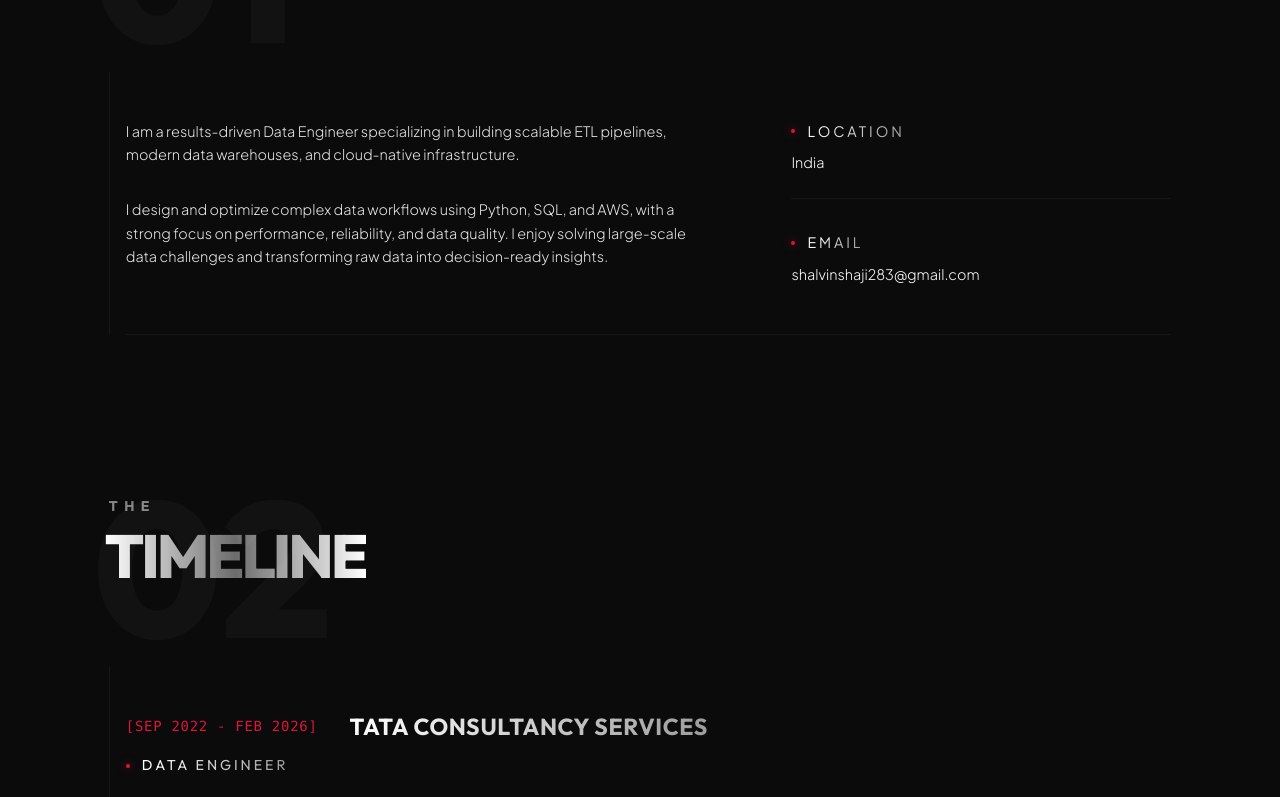
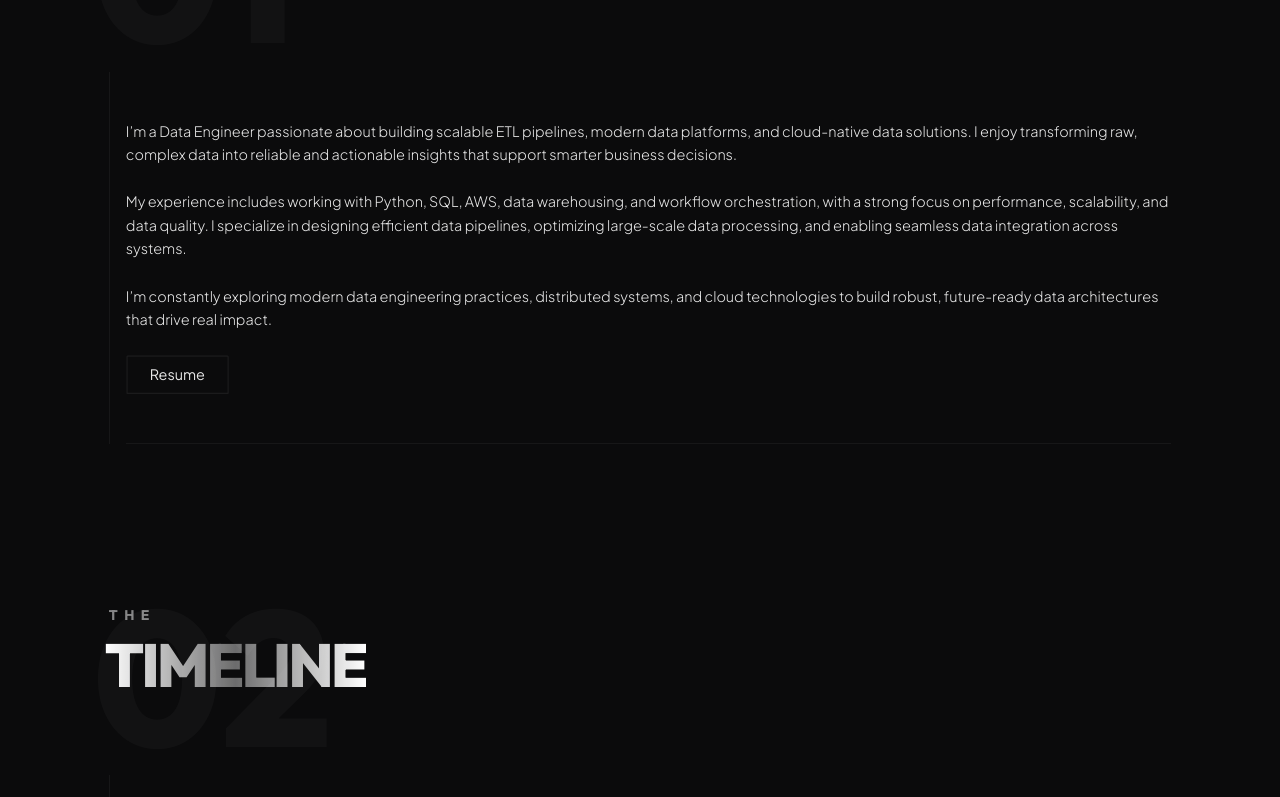
Before and after one commit to ShalvinShaji/new-portfolio, a React (Vite) app: page / in a window 1280 px wide. Shown: the part 980-1777 px from the top of the page. Built offline with nearby package versions, Linux system fonts and the light colour scheme.

Commit message:
edited experience section, about section, social urls changed

```diff
--- a/src/App.jsx
+++ b/src/App.jsx
@@ -6,10 +6,8 @@ import Preloader from './components/Preloader';
 
 // Lazy load heavy sections
 const Hero = lazy(() => import('./components/Hero'));
-const Projects = lazy(() => import('./components/Projects'));
 const About = lazy(() => import('./components/About'));
 const Experience = lazy(() => import('./components/Experience'));
-const Skills = lazy(() => import('./components/Skills'));
 
 function App() {
   const [loading, setLoading] = React.useState(true);
@@ -41,10 +39,8 @@ function App() {
           <LazyMotion features={domAnimation}>
             <Hero startAnimation={startAnim} />
           </LazyMotion>
-          {/* <Projects /> */}
           <About />
           <Experience />
-          <Skills />
         </Suspense>
       </main>
       <Footer />
--- a/src/components/About.jsx
+++ b/src/components/About.jsx
@@ -1,12 +1,23 @@
-import React, { memo } from 'react';
-import { portfolioData } from '../data/portfolio';
+import React, { memo, useState, useEffect } from "react";
+import { portfolioData } from "../data/portfolio";
+import resumePdf from "../data/Shalvin_Shaji.pdf";
 
 const About = memo(() => {
-  const {
-    bio,
-    quickInfo
-  } = portfolioData.personalInfo;
+  const { bio } = portfolioData.personalInfo;
   const { about } = portfolioData.sectionTitles;
+  const [showResume, setShowResume] = useState(false);
+
+  useEffect(() => {
+    // prevent background scrolling when modal is open
+    if (showResume) {
+      document.body.style.overflow = "hidden";
+    } else {
+      document.body.style.overflow = "";
+    }
+    return () => {
+      document.body.style.overflow = "";
+    };
+  }, [showResume]);
 
   return (
     <section id="about" className="section-padding">
@@ -16,7 +27,9 @@ const About = memo(() => {
             {about.number}
           </span>
           <div className="flex flex-col relative z-10">
-            <span className="font-heading text-size-nano font-bold text-text-white uppercase tracking-[0.4rem] mb-2 opacity-50">{about.prefix}</span>
+            <span className="font-heading text-size-nano font-bold text-text-white uppercase tracking-[0.4rem] mb-2 opacity-50">
+              {about.prefix}
+            </span>
             <h2 className="font-heading text-size-h1 font-extrabold uppercase tracking-tighter leading-none ml-[-4px] bg-gradient-to-r from-text-white via-text-white/40 to-text-white bg-clip-text text-transparent">
               {about.title}
             </h2>
@@ -25,33 +38,77 @@ const About = memo(() => {
 
         <div className="pl-4 border-l border-border-faint relative">
           <div className="pt-12 pb-12 border-b border-border-faint">
-            <div className="grid grid-cols-1 lg:grid-cols-[1.2fr_0.8fr] gap-8 lg:gap-24 relative items-start">
-
+            <div className="flex flex-col gap-6 relative">
               <div className="flex flex-col">
-                <div className="flex flex-col gap-8">
+                <div className="flex flex-col gap-6">
                   {bio.map((paragraph, index) => (
-                    <p key={index} className="text-size-tiny leading-relaxed text-text-white/90 font-light">
+                    <p
+                      key={index}
+                      className="text-size-tiny leading-relaxed text-text-white/90 font-light"
+                    >
                       {paragraph}
                     </p>
                   ))}
                 </div>
               </div>
-              <div className="flex flex-col gap-10">
-                <div className="flex flex-col gap-8">
-                  {Object.entries(quickInfo).map(([key, value]) => (
-                    <div key={key} className="flex flex-col gap-1 border-b border-border-faint pb-6 last:border-none last:pb-0">
-                      <div className="flex items-center gap-3 mb-1">
-                        <div className="w-1 h-1 bg-crimson rounded-full shadow-[0_0_8px_rgba(220,38,38,0.8)]"></div>
-                        <span className="text-size-nano uppercase tracking-[0.2em] bg-gradient-to-r from-text-white to-text-white/60 bg-clip-text text-transparent text-size-tiny">
-                          {key}
-                        </span>
-                      </div>
-                      <span className="text-size-tiny font-light text-text-white antialiased">
-                        {value}
-                      </span>
+              <div className="mt-0">
+                <button
+                  type="button"
+                  onClick={() => setShowResume(true)}
+                  className="resume-btn inline-block px-6 py-2 text-size-tiny rounded-sm text-text-white/90 relative overflow-hidden"
+                >
+                  <span className="relative z-10">Resume</span>
+                  <svg
+                    className="absolute inset-0 w-full h-full left-0 top-0 pointer-events-none"
+                    viewBox="0 0 100 36"
+                    preserveAspectRatio="none"
+                    xmlns="http://www.w3.org/2000/svg"
+                  >
+                    <rect
+                      className="base"
+                      x="1"
+                      y="1"
+                      width="98"
+                      height="34"
+                      rx="0"
+                      ry="0"
+                      fill="none"
+                    />
+                    <rect
+                      className="overlay"
+                      x="1"
+                      y="1"
+                      width="98"
+                      height="34"
+                      rx="0"
+                      ry="0"
+                      fill="none"
+                    />
+                  </svg>
+                  <style>{`
+                    .resume-btn svg rect.base{ stroke: rgba(255,255,255,0.08); stroke-width:1; stroke-linecap:butt }
+                    .resume-btn svg rect.overlay{ stroke-dasharray: 264; stroke-dashoffset: 264; stroke-width:1; stroke-linecap:butt; stroke: transparent; transition: stroke-dashoffset 1200ms linear, stroke 220ms ease; }
+                    .resume-btn:hover svg rect.overlay{ stroke-dashoffset: 0; stroke: #dc2626; }
+                  `}</style>
+                </button>
+                {showResume && (
+                  <div className="fixed inset-0 z-[9999] flex items-center justify-center bg-black/70">
+                    <div className="relative z-[10000] w-[92%] md:w-[80%] lg:w-[70%] h-[90%] bg-[#070707] rounded shadow-xl">
+                      <button
+                        aria-label="Close resume preview"
+                        onClick={() => setShowResume(false)}
+                        className="absolute right-3 top-3 text-text-white/70 hover:text-white z-50"
+                      >
+                        ✕
+                      </button>
+                      <iframe
+                        src={resumePdf}
+                        title="Resume Preview"
+                        className="w-full h-full rounded"
+                      />
                     </div>
-                  ))}
-                </div>
+                  </div>
+                )}
               </div>
             </div>
           </div>
@@ -61,6 +118,6 @@ const About = memo(() => {
   );
 });
 
-About.displayName = 'About';
+About.displayName = "About";
 
 export default About;
--- a/src/data/portfolio.js
+++ b/src/data/portfolio.js
@@ -5,47 +5,48 @@ export const portfolioData = {
     company: "Tata Consultancy Services",
     tagline: "Building data infrastructure that scales with your ambitions.",
     bio: [
-      "I am a results-driven Data Engineer specializing in building scalable ETL pipelines, modern data warehouses, and cloud-native infrastructure.",
-      "I design and optimize complex data workflows using Python, SQL, and AWS, with a strong focus on performance, reliability, and data quality. I enjoy solving large-scale data challenges and transforming raw data into decision-ready insights."
+      "I’m a Data Engineer passionate about building scalable ETL pipelines, modern data platforms, and cloud-native data solutions. I enjoy transforming raw, complex data into reliable and actionable insights that support smarter business decisions.",
+      "My experience includes working with Python, SQL, AWS, data warehousing, and workflow orchestration, with a strong focus on performance, scalability, and data quality. I specialize in designing efficient data pipelines, optimizing large-scale data processing, and enabling seamless data integration across systems.",
+      "I’m constantly exploring modern data engineering practices, distributed systems, and cloud technologies to build robust, future-ready data architectures that drive real impact.",
     ],
     quickInfo: {
       location: "India",
-      email: "shalvinshaji283@gmail.com"
+      email: "shalvinshaji283@gmail.com",
     },
     socialLinks: {
       linkedin: "https://www.linkedin.com/in/shalvinshaji/",
       github: "https://github.com/ShalvinShaji",
-      instagram: "https://www.instagram.com/shalv1n________/"
+      instagram: "https://www.instagram.com/shalv.in_",
     },
     footer: {
       tagline: {
         part1: "Data by Logic",
-        part2: "Design by Intent"
-      }
-    }
+        part2: "Design by Intent",
+      },
+    },
   },
 
   sectionTitles: {
     about: {
       prefix: "The",
       title: "Profile",
-      number: "01"
+      number: "01",
     },
     experience: {
       prefix: "The",
       title: "Timeline",
-      number: "02"
+      number: "02",
     },
     skills: {
       prefix: "The",
       title: "Stack",
-      number: "03"
+      number: "03",
     },
     projects: {
       prefix: "The",
       title: "Works",
-      number: "04"
-    }
+      number: "04",
+    },
   },
 
   skills: {
@@ -56,13 +57,9 @@ export const portfolioData = {
       "PostgreSQL / Aurora",
       "ETL & ELT Pipelines",
       "Data Modeling",
-      "Database Migration"
+      "Database Migration",
     ],
-    infrastructure: [
-      "AWS Services",
-      "Terraform",
-      "Git"
-    ],
+    infrastructure: ["AWS Services", "Terraform", "Git"],
     web_development: [
       "React",
       "Next.js",
@@ -71,8 +68,8 @@ export const portfolioData = {
       "HTML",
       "CSS",
       "Bootstrap",
-      "Tailwind CSS"
-    ]
+      "Tailwind CSS",
+    ],
   },
 
   experience: [
@@ -81,8 +78,14 @@ export const portfolioData = {
       role: "Data Engineer",
       period: "Sep 2022 - Feb 2026",
       description:
-        "Built and optimized large-scale ETL pipelines, performed Oracle-to-PostgreSQL migrations, automated reconciliation and validation processes, and supported production data platforms handling high-volume workloads."
-    }
+        "Built and optimized large-scale ETL pipelines, performed Oracle-to-PostgreSQL migrations, automated reconciliation and validation processes, and supported production data platforms handling high-volume workloads.",
+    },
+    {
+      company: "IBS Software",
+      role: "Senior Data Engineer",
+      period: "Feb 2026 - Present",
+      description: "",
+    },
   ],
 
   projects: [
@@ -94,8 +97,8 @@ export const portfolioData = {
       techStack: ["React", "Bootstrap"],
       links: {
         project: "https://github.com/ShalvinShaji/gmm",
-        demo: "https://gmmhospital.netlify.app/"
-      }
+        demo: "https://gmmhospital.netlify.app/",
+      },
     },
     {
       id: 2,
@@ -105,8 +108,8 @@ export const portfolioData = {
       techStack: ["Next.js", "Tailwind CSS"],
       links: {
         project: "https://github.com/ShalvinShaji/athlo",
-        demo: "https://athlo.vercel.app/"
-      }
+        demo: "https://athlo.vercel.app/",
+      },
     },
     {
       id: 3,
@@ -116,8 +119,8 @@ export const portfolioData = {
       techStack: ["React", "Bootstrap"],
       links: {
         project: "#",
-        demo: "#"
-      }
-    }
-  ]
+        demo: "#",
+      },
+    },
+  ],
 };
```
Also changed, not shown: 2 other files (tests, documents, lock files or other folders).
